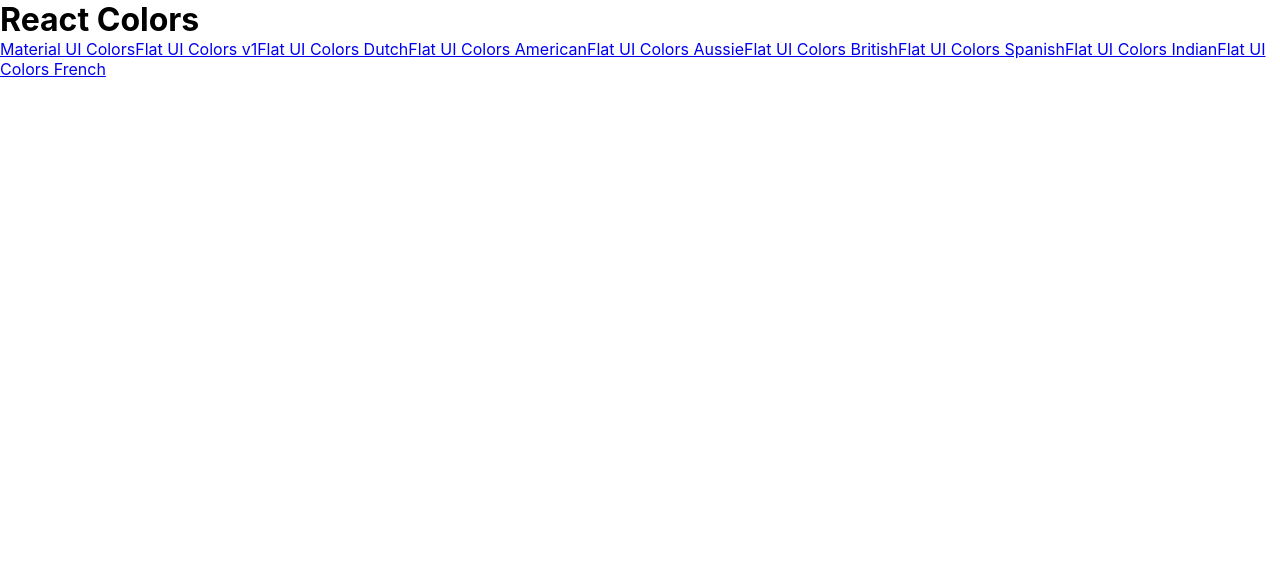
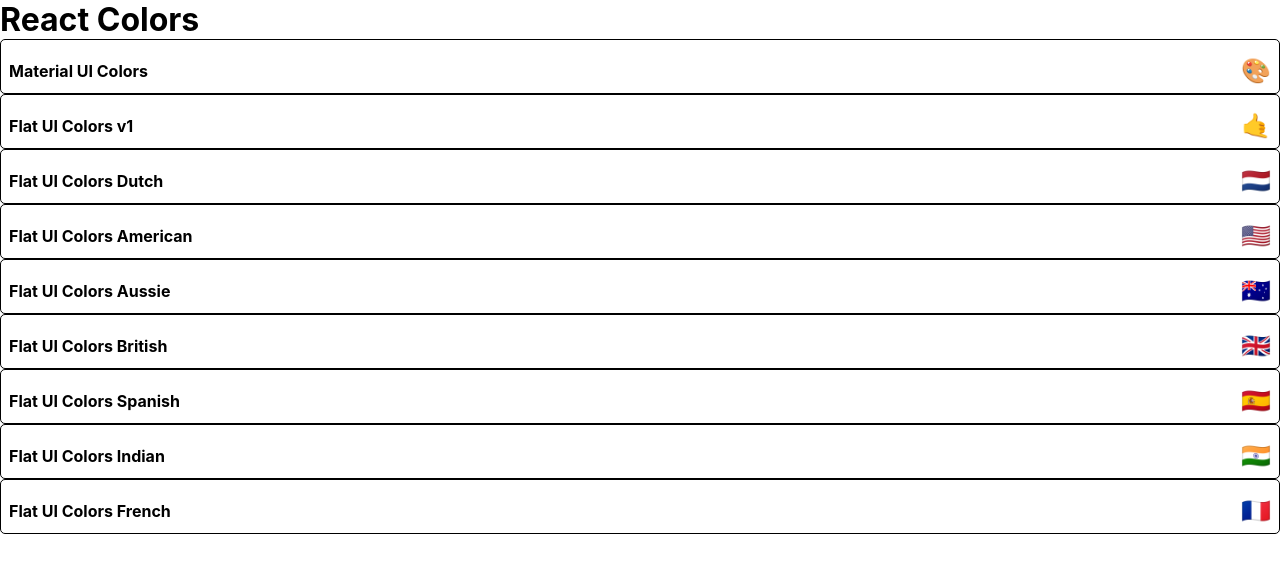
Before and after one commit to k-son/react-color-app, a React (Create React App) app: page / in a window 1280 px wide. Shown: the top 572 px of the page. Built offline with nearby package versions, Linux system fonts and the light colour scheme.

Commit message:
Add styles to MiniPalette

```diff
--- a/package.json
+++ b/package.json
@@ -5,6 +5,7 @@
   "dependencies": {
     "@material-ui/core": "^4.11.2",
     "@material-ui/icons": "^4.11.2",
+    "@material-ui/styles": "^4.11.2",
     "@testing-library/jest-dom": "^5.11.6",
     "@testing-library/react": "^11.2.2",
     "@testing-library/user-event": "^12.5.0",
--- /dev/null
+++ b/src/MiniPalette.js
@@ -0,0 +1,47 @@
+import React from 'react';
+import { withStyles } from '@material-ui/core/styles';
+
+const styles = {
+  root: {
+    backgroundColor: "#fff",
+    border: "1px solid black",
+    borderRadius: "5px",
+    padding: "0.5rem",
+    position: "relative",
+    overflow: "hidden",
+    "&:hover": {
+      cursor: "pointer"
+    }
+  },
+  colors: {
+    backgroundColor: "grey"
+  },
+  title: {
+    display: "flex",
+    justifyContent: "space-between",
+    alignItems: "center",
+    margin: "0",
+    color: "#000",
+    paddingTop: "0.5rem",
+    fontSize: "1rem",
+    position: "relative"
+  },
+  emoji: {
+    marginLeft: "0.5rem",
+    fontSize: "1.5rem"
+  }
+};
+
+function MiniPalette(props) {
+  const { classes, paletteName, emoji } = props;
+  return (
+    <div className={classes.root}>
+      <div className={classes.colors}>
+
+      </div>
+      <h5 className={classes.title}>{paletteName} <span className={classes.emoji}>{emoji}</span></h5>
+    </div>
+  );
+}
+
+export default withStyles(styles)(MiniPalette);
--- a/src/PaletteList.js
+++ b/src/PaletteList.js
@@ -1,4 +1,5 @@
 import React, { Component } from 'react';
+import MiniPalette from './MiniPalette';
 import { Link } from 'react-router-dom';
 
 class PaletteList extends Component {
@@ -8,7 +9,7 @@
       <div>
         <h1>React Colors</h1>
         {palettes.map(palette => (
-          <Link to={`/palette/${palette.id}`}>{palette.paletteName}</Link>
+          <MiniPalette {...palette} />
         ))}
       </div>
     );
```
